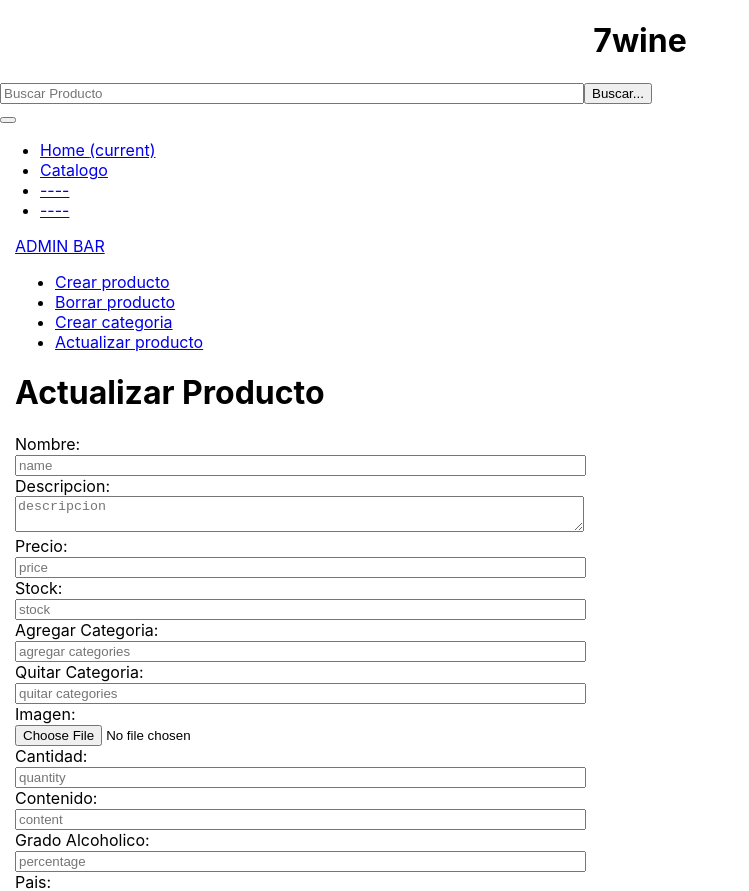
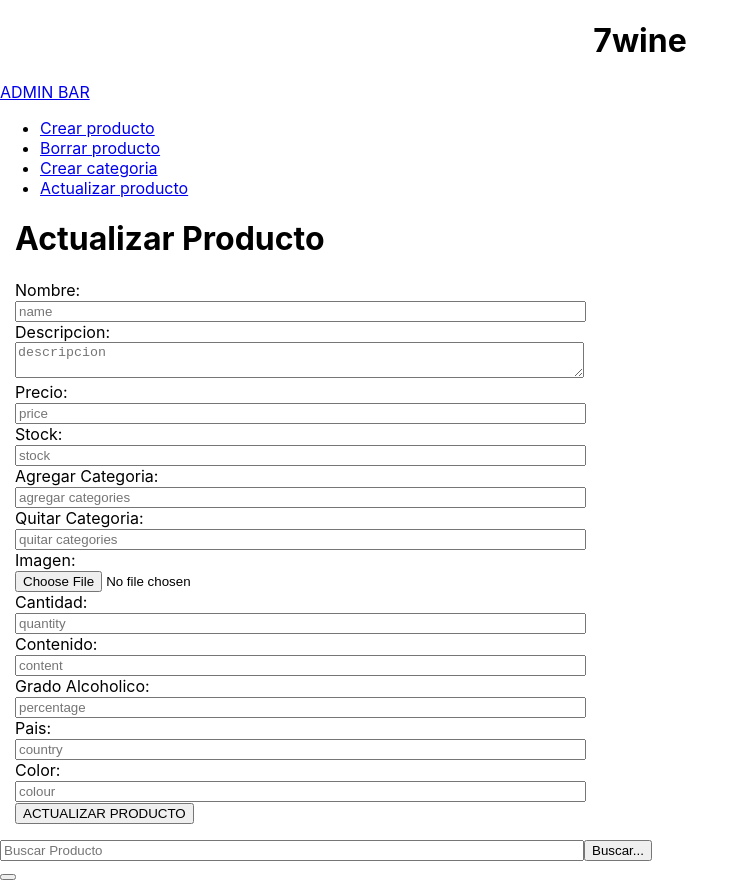
Before and after one commit to Acarvajal905/Ecommerce7wines, a React (Create React App) app in the folder client/: page /admin/products/actualizarproducto in a window 1280 px wide. Shown: the top 891 px of the page, without its empty margins (0-749 px from the left). Built offline with nearby package versions, Linux system fonts and the light colour scheme; the HTML template or start-up script is replaced by a standard one.

Commit message:
cambie algunos render e import de mas

```diff
--- a/client/src/App.js
+++ b/client/src/App.js
@@ -3,13 +3,8 @@ import Producto  from './components/producto.js'
 import { BrowserRouter } from 'react-router-dom'
 import Home from './components/Home.js'
 import NavBar from './components/NavBar.js'
-import CreateProduct from './components/CRUD/crearproducto.js'
 import Catalogo from "./components/Catalogo.js"
 import { Route } from "react-router-dom"
-import CreateCategory from "./components/CRUD/crearcategoria.js"
-import Update from "./components/CRUD/actualizarproducto.js"
-import DeleteProduct from "./components/CRUD/borrarproducto.js"
-import Admin from "./components/CRUD/admin.js"
 
 let tipo = "tinto";
 
@@ -122,12 +117,8 @@ function App() {
   return (
     <BrowserRouter>
       <Home />
-      <NavBar />
-      <Route exact path="/admin" component={Admin}/>
-      <Route exact path='/admin/products/crearproducto' component={CreateProduct}/>
-      <Route exact path='/admin/products/crearcategoria' component={CreateCategory}/>
-      <Route exact path='/admin/products/borrarproducto' component={DeleteProduct}/>
-      <Route exact path='/admin/products/actualizarproducto' component={Update}/>
+      <Route
+         path="/" component={NavBar}/>
       <Route
         exact path='/products/:id'
         render={({match}) =>
--- a/client/src/components/CRUD/actualizarproducto.js
+++ b/client/src/components/CRUD/actualizarproducto.js
@@ -1,5 +1,4 @@
 import React from 'react';
-import Admin from './admin';
 import axios from 'axios'
 
 export default function Update() {
@@ -112,7 +111,6 @@ export default function Update() {
 
      return (
       <div class="adminbox">
-        <Admin/>
         <form onSubmit={handleSumit}>
         <div> <h1>Actualizar Producto</h1> </div>
 
--- a/client/src/components/CRUD/borrarproducto.js
+++ b/client/src/components/CRUD/borrarproducto.js
@@ -1,5 +1,4 @@
 import React from 'react';
-import Admin from './admin';
 import axios from "axios"
 
 export default function  DeleteProduct() {
@@ -37,7 +36,6 @@ export default function  DeleteProduct() {
     }
     return (
         <div class="adminbox">
-        <Admin/>
            <form onSubmit={handleSumit}>
               <div> <h1>Borrar Producto</h1> </div>
 
--- a/client/src/components/CRUD/crearcategoria.js
+++ b/client/src/components/CRUD/crearcategoria.js
@@ -1,5 +1,4 @@
 import React from 'react';
-import Admin from './admin';
 import axios from "axios"
 
 export default function NewCategory() {
@@ -28,7 +27,6 @@ export default function NewCategory() {
 
     return (
       <div class="adminbox">
-      <Admin/>
          <form onSubmit={handleSumit}>
             <div> <h1>Crear Categoria</h1> </div>
 
--- a/client/src/components/CRUD/crearproducto.js
+++ b/client/src/components/CRUD/crearproducto.js
@@ -1,6 +1,5 @@
 import React from 'react';
 import axios from "axios";
-import Admin from './admin';
 import "../../Styles/CRUD.css"
 
 export default function CreateProduct(){
@@ -36,7 +35,6 @@ export default function CreateProduct(){
 
   return (
     <div class="adminbox">
-      <Admin/>
       <form  onSubmit={handleSumit}>
         <div> <h1>Crear Producto</h1> </div>
 
--- a/client/src/components/Home.js
+++ b/client/src/components/Home.js
@@ -1,12 +1,37 @@
 import React from "react";
+import { Route } from "react-router-dom"
 import "../Styles/Home.css"
+import CreateCategory from "./CRUD/crearcategoria.js"
+import Update from "./CRUD/actualizarproducto"
+import DeleteProduct from "./CRUD/borrarproducto.js"
+import Admin from "./CRUD/admin.js"
+import CreateProduct from './CRUD/crearproducto.js'
 
 export const Home = () => {
 
     return (
-        <header>
-            <h1 class="titulo">7wine</h1>
-       </header>
+     <div>
+           <header>
+             <h1 class="titulo">7wine</h1>
+           </header>
+
+          <Route
+              path="/admin" component={Admin}
+            />
+           <Route
+             exact path='/admin/products/borrarproducto' component={DeleteProduct}
+            />
+            <Route
+              exact path='/admin/products/crearcategoria' component={CreateCategory}
+            />
+            <Route
+              exact path='/admin/products/crearproducto' component={CreateProduct}
+            />
+             <Route
+              exact path='/admin/products/actualizarproducto' component={Update}
+           />
+
+      </div>
     )
 }
 
```
